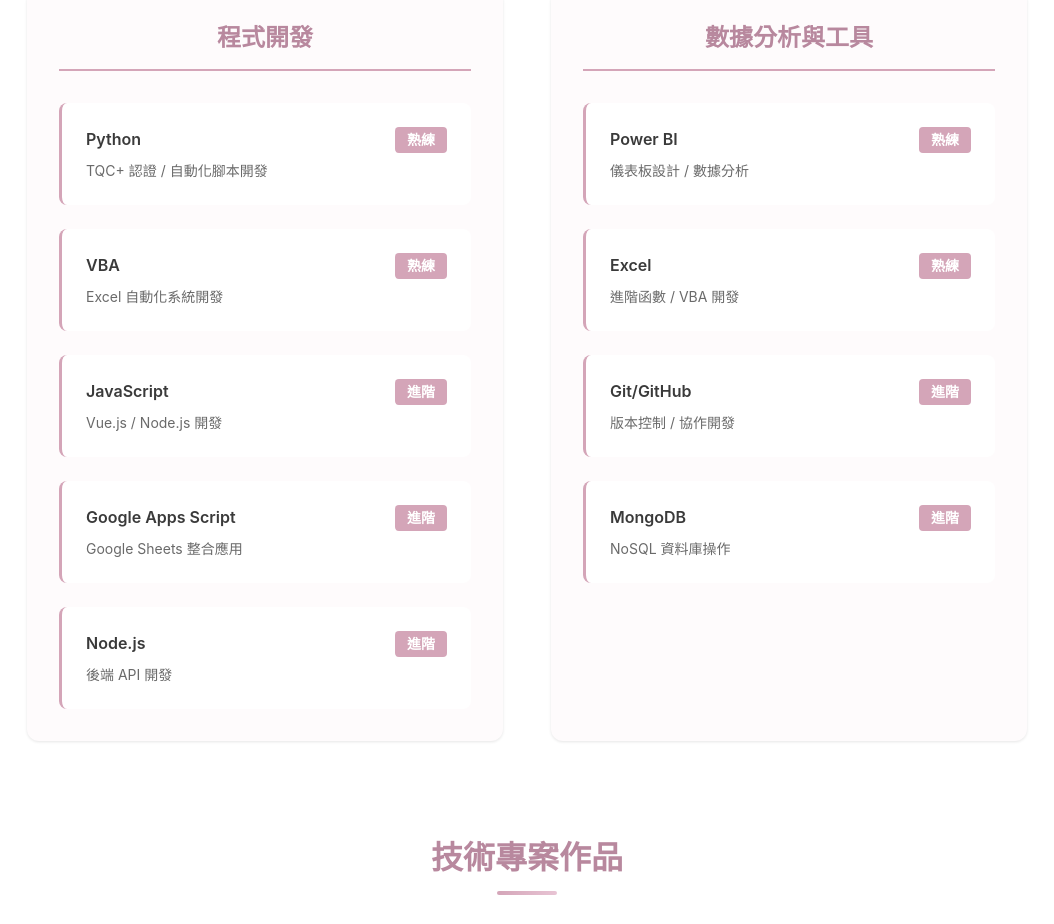
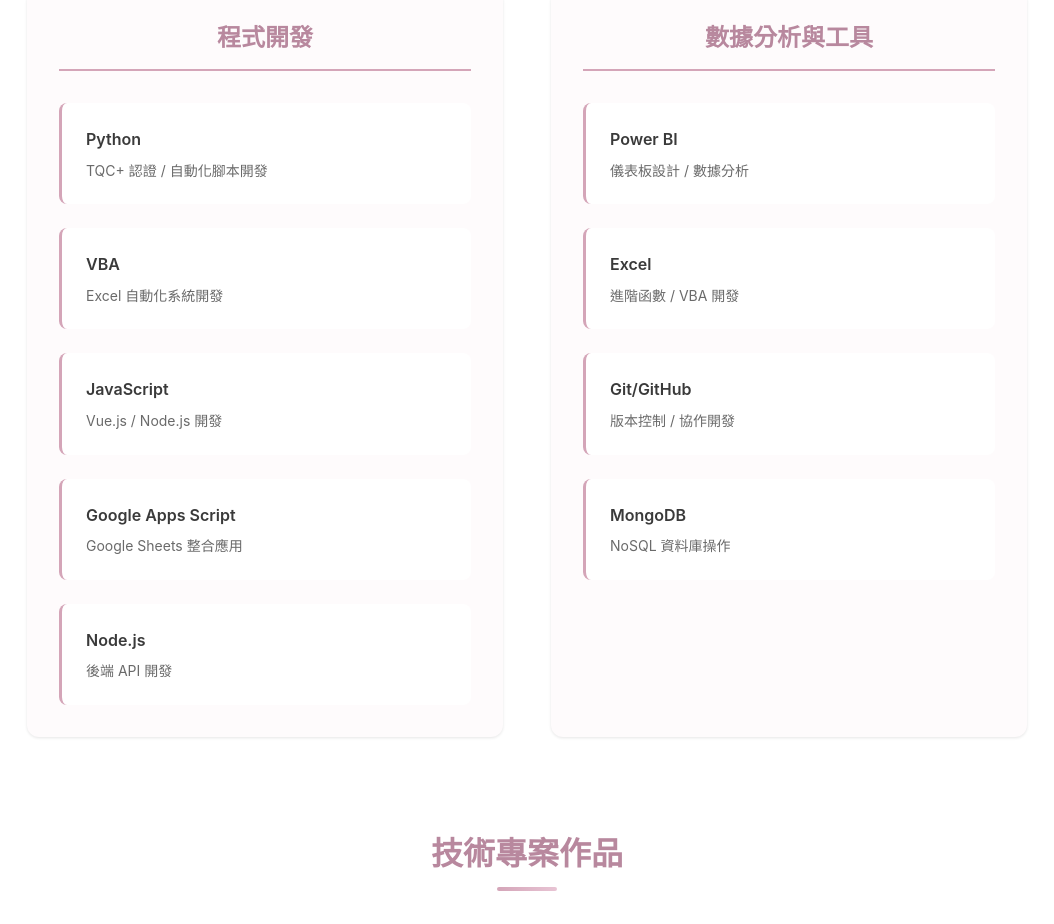
Before and after one commit to Tai-Ju/ruru-cv, a Vue app: page / in a window 1280 px wide. Shown: the part 2240-3164 px from the top of the page, without its empty margins (113-1167 px from the left). Built offline with nearby package versions, Linux system fonts and the light colour scheme.

Commit message:
Remove skill level labels for cleaner design
- Remove '熟練' and '進階' labels
- Simplify skill display to name and experience only
- Update CSS layout accordingly

```diff
--- a/src/components/resume/ResumeSkills.vue
+++ b/src/components/resume/ResumeSkills.vue
@@ -3,20 +3,20 @@ const skillCategories = [
   {
     title: '程式開發',
     skills: [
-      { name: 'Python', level: '熟練', experience: 'TQC+ 認證 / 自動化腳本開發' },
-      { name: 'VBA', level: '熟練', experience: 'Excel 自動化系統開發' },
-      { name: 'JavaScript', level: '進階', experience: 'Vue.js / Node.js 開發' },
-      { name: 'Google Apps Script', level: '進階', experience: 'Google Sheets 整合應用' },
-      { name: 'Node.js', level: '進階', experience: '後端 API 開發' }
+      { name: 'Python', experience: 'TQC+ 認證 / 自動化腳本開發' },
+      { name: 'VBA', experience: 'Excel 自動化系統開發' },
+      { name: 'JavaScript', experience: 'Vue.js / Node.js 開發' },
+      { name: 'Google Apps Script', experience: 'Google Sheets 整合應用' },
+      { name: 'Node.js', experience: '後端 API 開發' }
     ]
   },
   {
     title: '數據分析與工具',
     skills: [
-      { name: 'Power BI', level: '熟練', experience: '儀表板設計 / 數據分析' },
-      { name: 'Excel', level: '熟練', experience: '進階函數 / VBA 開發' },
-      { name: 'Git/GitHub', level: '進階', experience: '版本控制 / 協作開發' },
-      { name: 'MongoDB', level: '進階', experience: 'NoSQL 資料庫操作' }
+      { name: 'Power BI', experience: '儀表板設計 / 數據分析' },
+      { name: 'Excel', experience: '進階函數 / VBA 開發' },
+      { name: 'Git/GitHub', experience: '版本控制 / 協作開發' },
+      { name: 'MongoDB', experience: 'NoSQL 資料庫操作' }
     ]
   }
 ]
@@ -39,10 +39,7 @@ const skillCategories = [
               :key="skill.name"
               class="skill-item"
             >
-              <div class="skill-header">
-                <span class="skill-name">{{ skill.name }}</span>
-                <span class="skill-level">{{ skill.level }}</span>
-              </div>
+              <div class="skill-name">{{ skill.name }}</div>
               <div class="skill-experience">{{ skill.experience }}</div>
             </div>
           </div>
--- a/src/styles/skills.css
+++ b/src/styles/skills.css
@@ -54,26 +54,11 @@
   transform: translateX(5px);
 }
 
-.skill-header {
-  display: flex;
-  justify-content: space-between;
-  align-items: center;
-  margin-bottom: var(--spacing-xs);
-}
-
 .skill-name {
   font-weight: 600;
   color: var(--text-color);
   font-size: var(--font-size-base);
-}
-
-.skill-level {
-  font-size: var(--font-size-sm);
-  color: var(--bg-color);
-  background-color: var(--secondary-color);
-  padding: 2px 12px;
-  border-radius: var(--radius-sm);
-  font-weight: 600;
+  margin-bottom: var(--spacing-xs);
 }
 
 .skill-experience {
```
